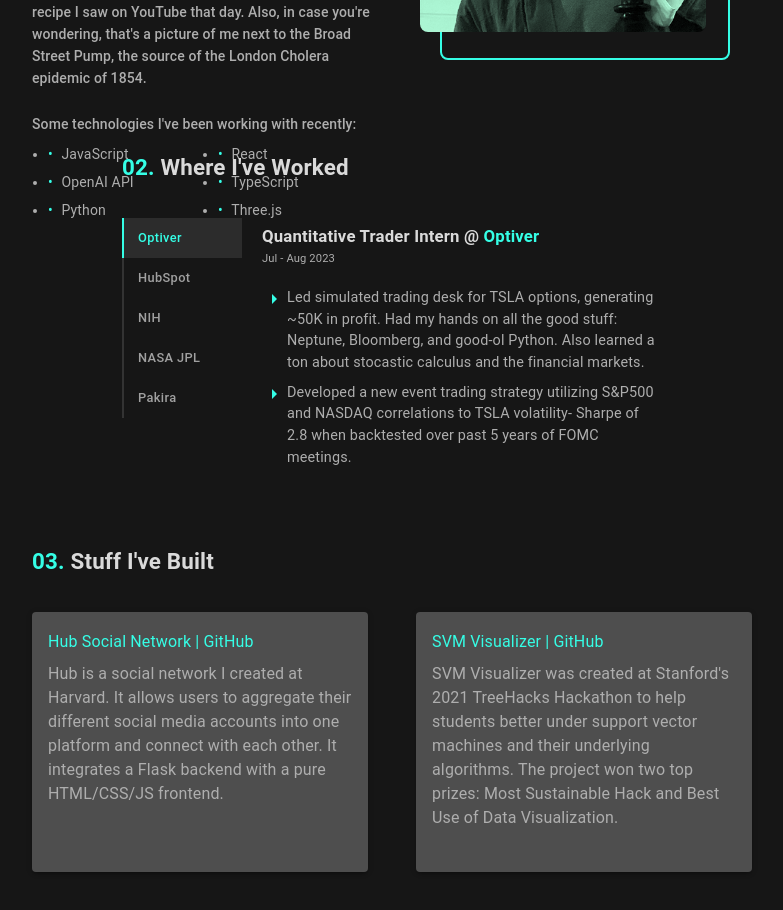
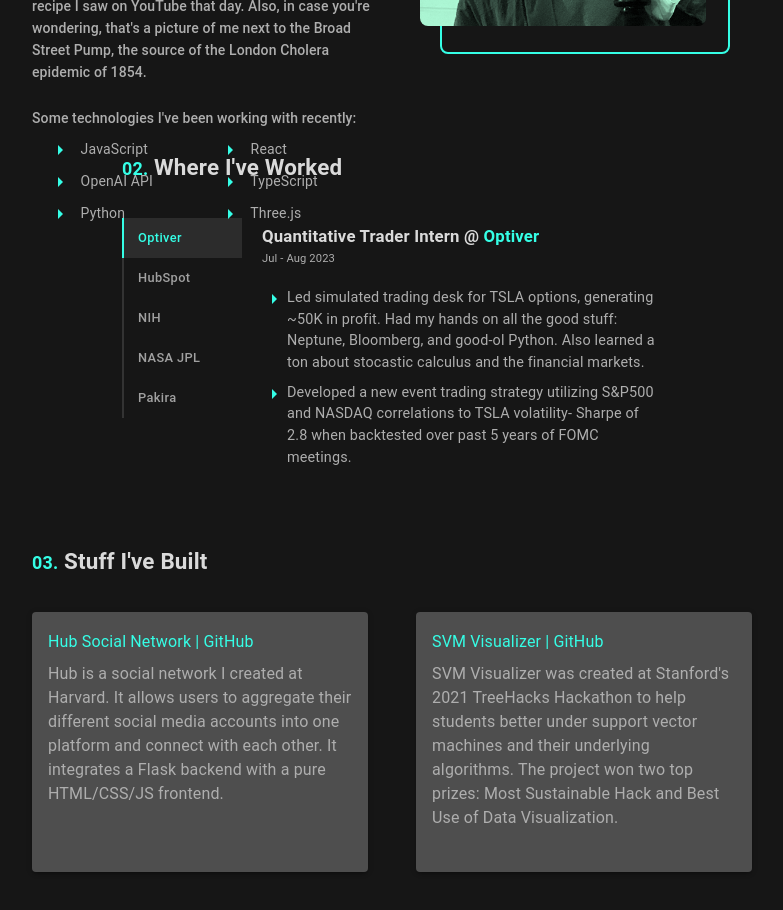
Before and after one commit to aaronzsun/personalwebsite, a Next.js app: page / in a window 1280 px wide. Shown: the part 1060-1970 px from the top of the page, without its empty margins (248-1031 px from the left). Built offline with nearby package versions, Linux system fonts and the light colour scheme.

Commit message:
added arrows

```diff
--- a/src/app/components/AboutMePanel.js
+++ b/src/app/components/AboutMePanel.js
@@ -1,6 +1,7 @@
 import React from 'react';
 import { Box, Typography } from '@mui/material';
-import Grid2 from '@mui/material/Grid2'; // Correct import for Grid2
+import Grid2 from '@mui/material/Grid2';
+import ArrowRightIcon from '@mui/icons-material/ArrowRight';
 
 const AboutMePanel = () => {
   return (
@@ -8,7 +9,7 @@ const AboutMePanel = () => {
       <Grid2 container spacing={3} alignItems="flex-start">
         {/* Text Section */}
         <Grid2 size={{ xs: 12, sm: 6 }} sx={{ mr: 2, mt: 4 }}>
-          <Typography variant="subtitle2" component="h1" color="#afafaf">
+            <Typography variant="subtitle2" component="h1" color="#afafaf">
             <Box component="p" sx={{ mb: 2 }}>
                 I graduated from Harvard in Math and CS in May 2024 before moving out to the Bay. From academia to industry to finance,
                 I&apos;ve built and deployed code to tackle all sorts of problems. I love working with all parts of the technical stack,
@@ -18,18 +19,30 @@ const AboutMePanel = () => {
                 When I&apos;m offline, you can usually find me playing soccer, chugging beer, or cooking whatever yummy recipe I saw on YouTube that day.
                 Also, in case you&apos;re wondering, that&apos;s a picture of me next to the Broad Street Pump, the source of the London Cholera epidemic of 1854.
             </Box>
-          </Typography>
-          <Box sx={{ mt: 3 }}>
+            </Typography>
+            <Box sx={{ mt: 3 }}>
             <Typography variant="subtitle2" color="#afafaf"> Some technologies I&apos;ve been working with recently:</Typography>
-            <Box component="ul" sx={{ display: 'grid', gridTemplateColumns: '1fr 1fr', gap: 1, mt: 1, pl: 2 }}>
-              <Typography component="li" variant="body2" color="#afafaf"><span style={{ color: '#36ffe7', marginRight: '5px' }}>•</span> JavaScript</Typography>
-              <Typography component="li" variant="body2" color="#afafaf"><span style={{ color: '#36ffe7', marginRight: '5px' }}>•</span> React</Typography>
-              <Typography component="li" variant="body2" color="#afafaf"><span style={{ color: '#36ffe7', marginRight: '5px' }}>•</span> OpenAI API</Typography>
-              <Typography component="li" variant="body2" color="#afafaf"><span style={{ color: '#36ffe7', marginRight: '5px' }}>•</span> TypeScript</Typography>
-              <Typography component="li" variant="body2" color="#afafaf"><span style={{ color: '#36ffe7', marginRight: '5px' }}>•</span> Python</Typography>
-              <Typography component="li" variant="body2" color="#afafaf"><span style={{ color: '#36ffe7', marginRight: '5px' }}>•</span> Three.js</Typography>
+            <Box component="ul" sx={{ display: 'grid', gridTemplateColumns: '1fr 1fr', gap: 1, mt: 1, pl: 2, listStyleType: 'none' }}>
+                <Typography component="li" variant="body2" color="#afafaf">
+                <ArrowRightIcon sx={{ color: '#36ffe7', marginRight: '5px', verticalAlign: 'middle' }} /> JavaScript
+                </Typography>
+                <Typography component="li" variant="body2" color="#afafaf">
+                <ArrowRightIcon sx={{ color: '#36ffe7', marginRight: '5px', verticalAlign: 'middle' }} /> React
+                </Typography>
+                <Typography component="li" variant="body2" color="#afafaf">
+                <ArrowRightIcon sx={{ color: '#36ffe7', marginRight: '5px', verticalAlign: 'middle' }} /> OpenAI API
+                </Typography>
+                <Typography component="li" variant="body2" color="#afafaf">
+                <ArrowRightIcon sx={{ color: '#36ffe7', marginRight: '5px', verticalAlign: 'middle' }} /> TypeScript
+                </Typography>
+                <Typography component="li" variant="body2" color="#afafaf">
+                <ArrowRightIcon sx={{ color: '#36ffe7', marginRight: '5px', verticalAlign: 'middle' }} /> Python
+                </Typography>
+                <Typography component="li" variant="body2" color="#afafaf">
+                <ArrowRightIcon sx={{ color: '#36ffe7', marginRight: '5px', verticalAlign: 'middle' }} /> Three.js
+                </Typography>
             </Box>
-          </Box>
+            </Box>
         </Grid2>
 
         {/* Image Section */}
--- a/src/app/page.js
+++ b/src/app/page.js
@@ -356,7 +356,7 @@ export default function Home() {
           >
             <Box className="section-content">
               <Typography variant="h6" component="h1" color="#dbdbdb" sx={{ fontWeight: 'bold', fontSize: { xs: '1rem', sm: '1rem', md: '1.4rem' } }}>
-                <span style={{ color: '#36ffe7' }}>01.</span> My TLDR
+                <span style={{ color: '#36ffe7', fontSize: '0.8em' }}>01.</span> My TLDR
               </Typography>
               <AboutMePanel />
             </Box>
@@ -371,7 +371,7 @@ export default function Home() {
           >
             <Box className="section-content" sx={{ width: "540px", minHeight: "500px" }}>
               <Typography variant="h6" component="h1" color="#dbdbdb" sx={{ fontWeight: 'bold', mb: 4, fontSize: { xs: '1rem', sm: '1rem', md: '1.4rem' }}}>
-                <span style={{ color: '#36ffe7' }}>02.</span> Where I&apos;ve Worked
+                <span style={{ color: '#36ffe7', fontSize: '0.8em' }}>02.</span> Where I&apos;ve Worked
               </Typography>
               <TabPanel />
             </Box>
@@ -381,12 +381,12 @@ export default function Home() {
             ref={sectionRefs[3]}
             height="40vh"
             width="100%"
-            sx={{ display: 'flex', justifyContent: 'center', alignItems: 'center' }}
+            sx={{ display: 'flex', justifyContent: 'center', alignItems: 'center', marginBottom: "100px" }}
             className={`section section3 ${isVisibleSection3 ? 'fade-in' : ''}`}
           >
             <Box className="section-content">
               <Typography variant="h6" component="h1" color="#dbdbdb" sx={{ mb: 4, fontWeight: 'bold', fontSize: { xs: '1rem', sm: '1rem', md: '1.4rem' } }}>
-                <span style={{ color: '#36ffe7' }}>03.</span> Stuff I&apos;ve Built
+                <span style={{ color: '#36ffe7', fontSize: '0.8em' }}>03.</span> Stuff I&apos;ve Built
               </Typography>
               <ProjectPanel />
             </Box>
```
